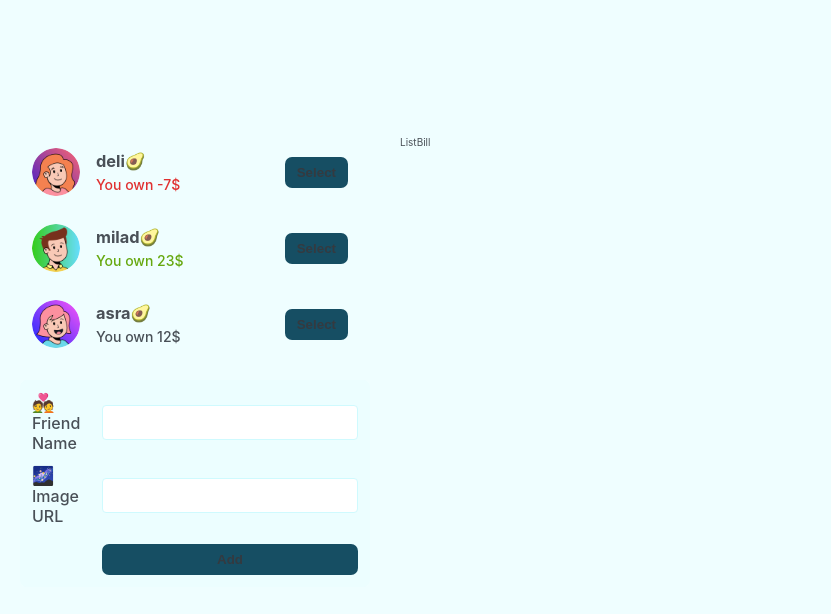
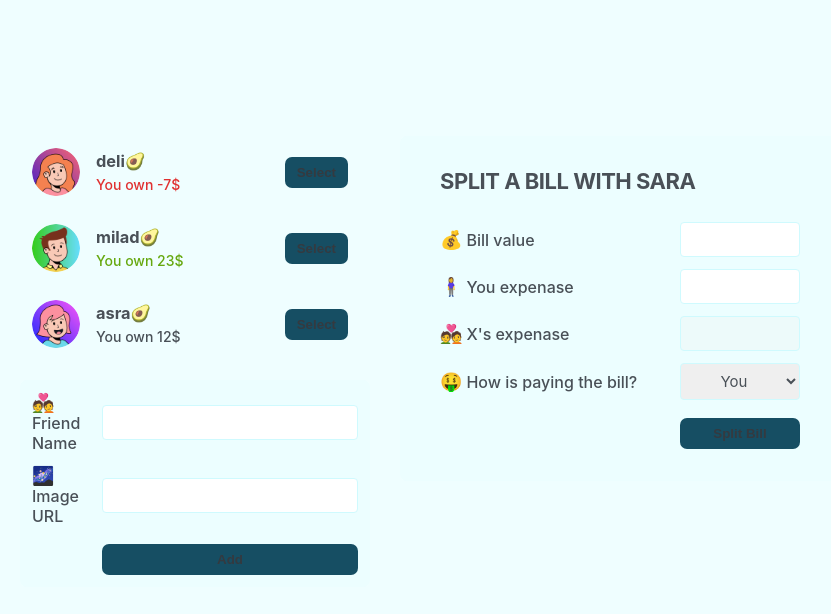
Before and after one commit to roshana01/Friend-eat-list, a React (Vite) app: page / in a window 1280 px wide. Shown: the top 614 px of the page, without its empty margins (210-1041 px from the left). Built offline with nearby package versions, Linux system fonts and the light colour scheme.

Commit message:
Add maked styles and html at components

```diff
--- a/src/components/ListBill.jsx
+++ b/src/components/ListBill.jsx
@@ -1,7 +1,27 @@
-import React from 'react'
+import React from "react";
 
 export default function ListBill() {
   return (
-    <div>ListBill</div>
-  )
+    <>
+      <form action="" className="form-split-bill" >
+        <h2>Split a bill with sara</h2>
+        <label>💰Bill value</label>
+        <input type="number" />
+
+        <label>🧍‍♀️You expenase</label>
+        <input type="number" />
+
+        <label>💑X's expenase</label>
+        <input type="number" name="" id="" disabled />
+
+        <label>🤑How is paying the bill?</label>
+        <select name="" id="">
+          <option value={""}>You</option>
+          <option value="friend">sara</option>
+        </select>
+
+        <button className="button">Split Bill</button>
+      </form>
+    </>
+  );
 }
```
